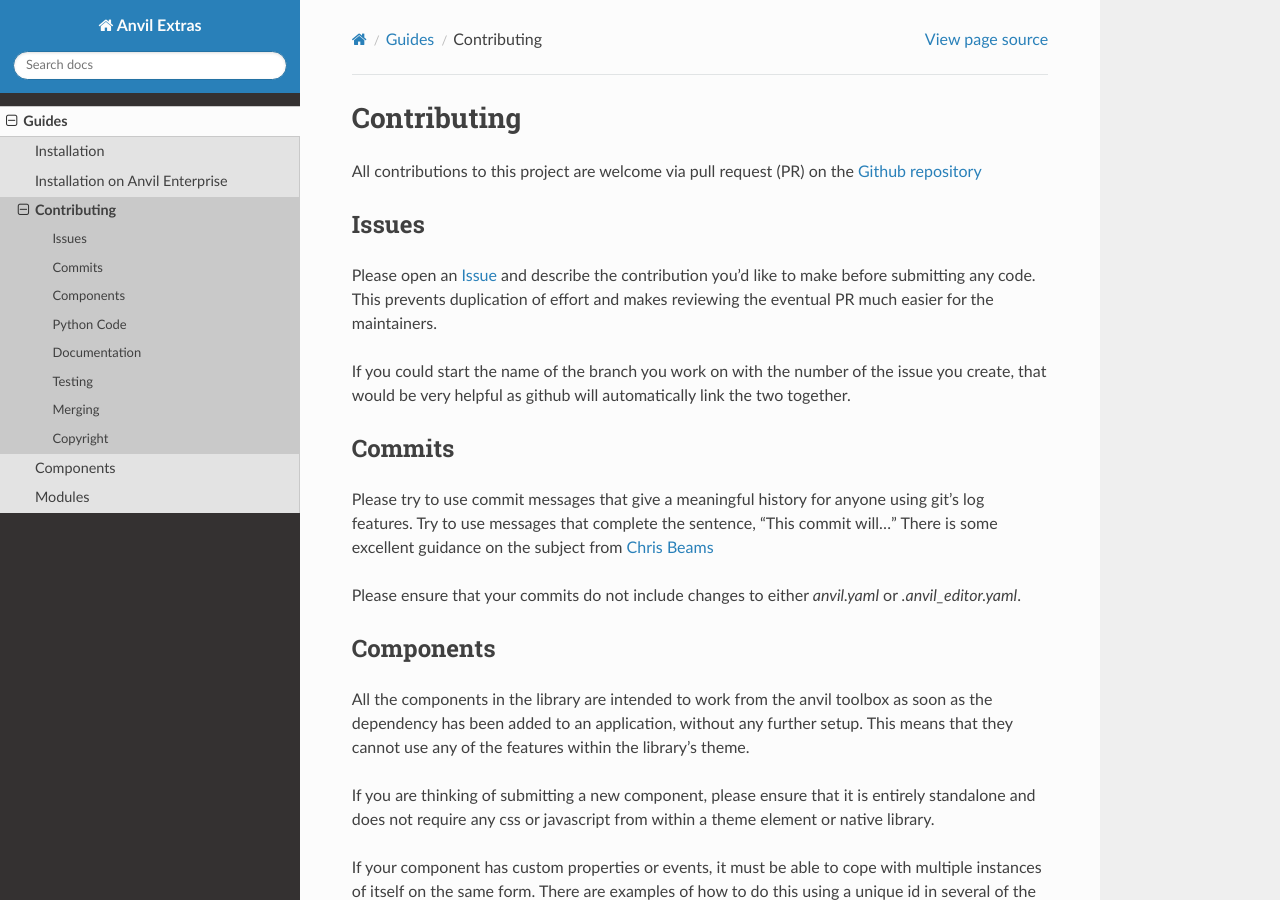
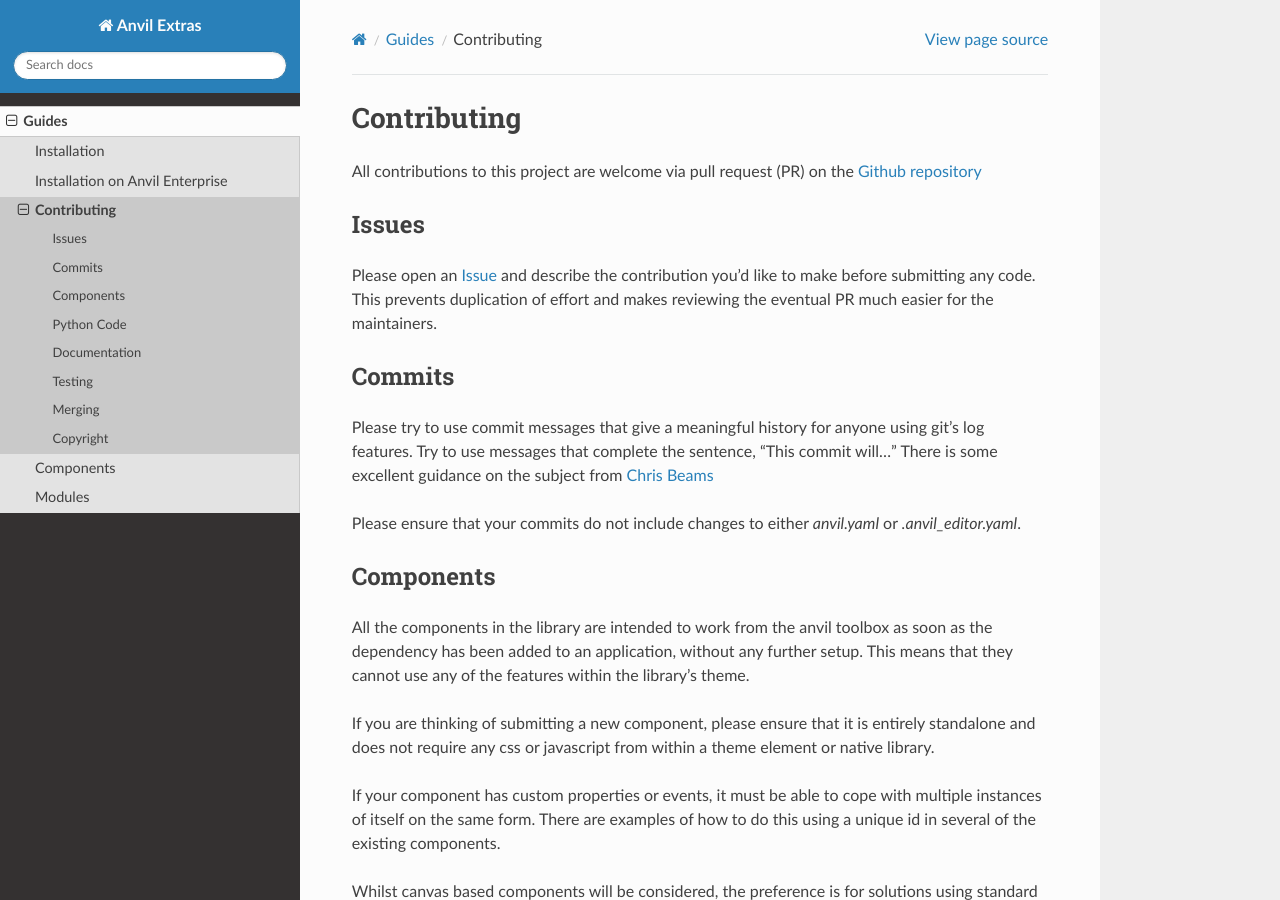
Before and after one commit to anvilistas/anvil-extras, a Sphinx documentation site: the page built from docs/guides/contributing.rst, in a window 1280 px wide and 900 px high. Built offline with Sphinx 7.4.7 and the Read the Docs theme 2.0.0, drawn with Linux system fonts in a browser that asks for light colours.

Commit message:
Remove outdated contributing guideline
Closes #126

```diff
--- a/docs/guides/contributing.rst
+++ b/docs/guides/contributing.rst
@@ -5,8 +5,6 @@ All contributions to this project are welcome via pull request (PR) on the `Gith
 Issues
 ------
 Please open an `Issue <https://github.com/anvilistas/anvil-extras/issues>`_ and describe the contribution you'd like to make before submitting any code. This prevents duplication of effort and makes reviewing the eventual PR much easier for the maintainers.
-
-If you could start the name of the branch you work on with the number of the issue you create, that would be very helpful as github will automatically link the two together.
 
 Commits
 -------
```
